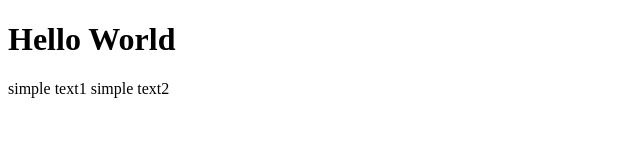
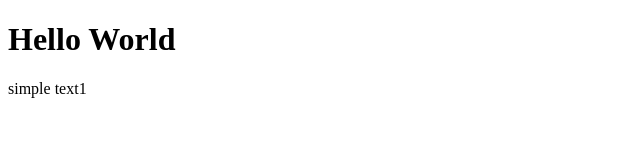
Before and after one commit to zemxn/demo-git, a plain HTML site: page index.html in a window 1280 px wide. Shown: the whole page, without its empty margins (0-640 px from the left). Drawn offline with Linux system fonts and the light colour scheme.

Commit message:
modify web

```diff
--- a/index.html
+++ b/index.html
@@ -4,7 +4,6 @@
     <body>
         <h1>Hello World</h1>
         <p1>simple text1</p1>
-        <p1>simple text2</p1>
         </body>
     </head>
 </html>
```
